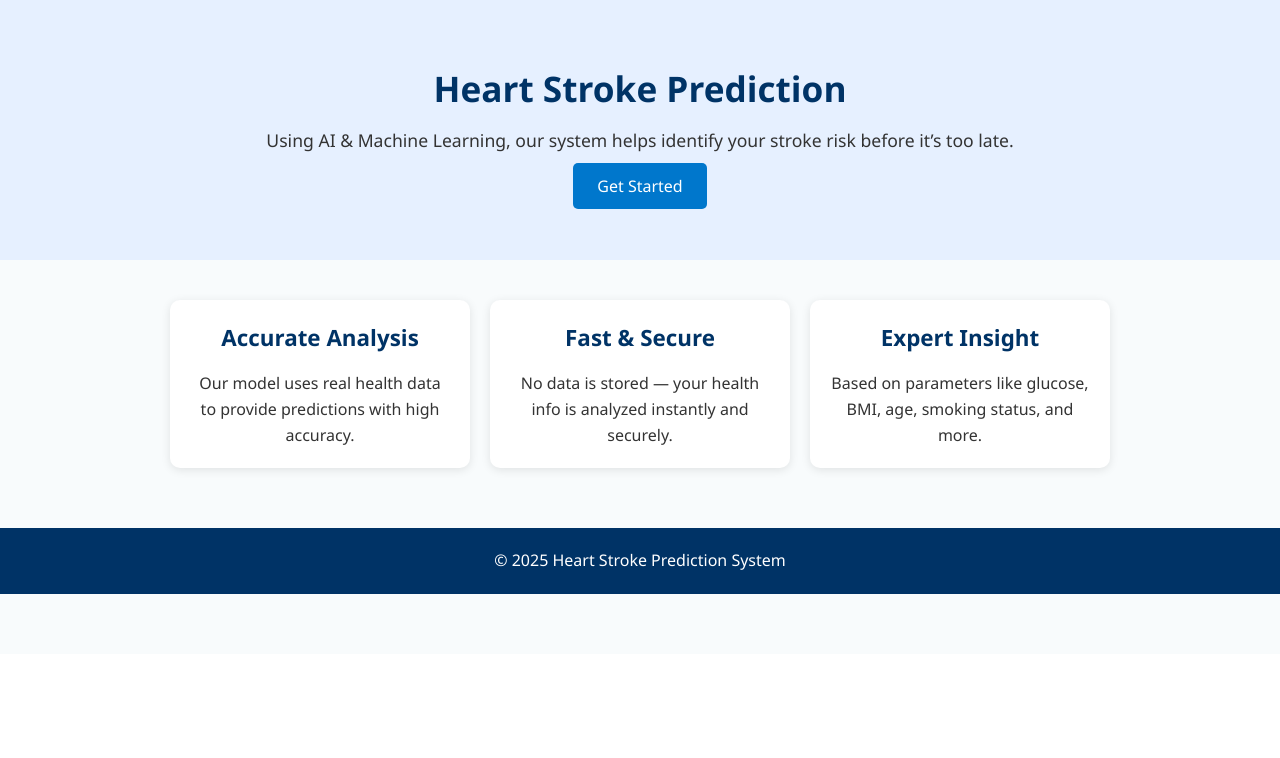
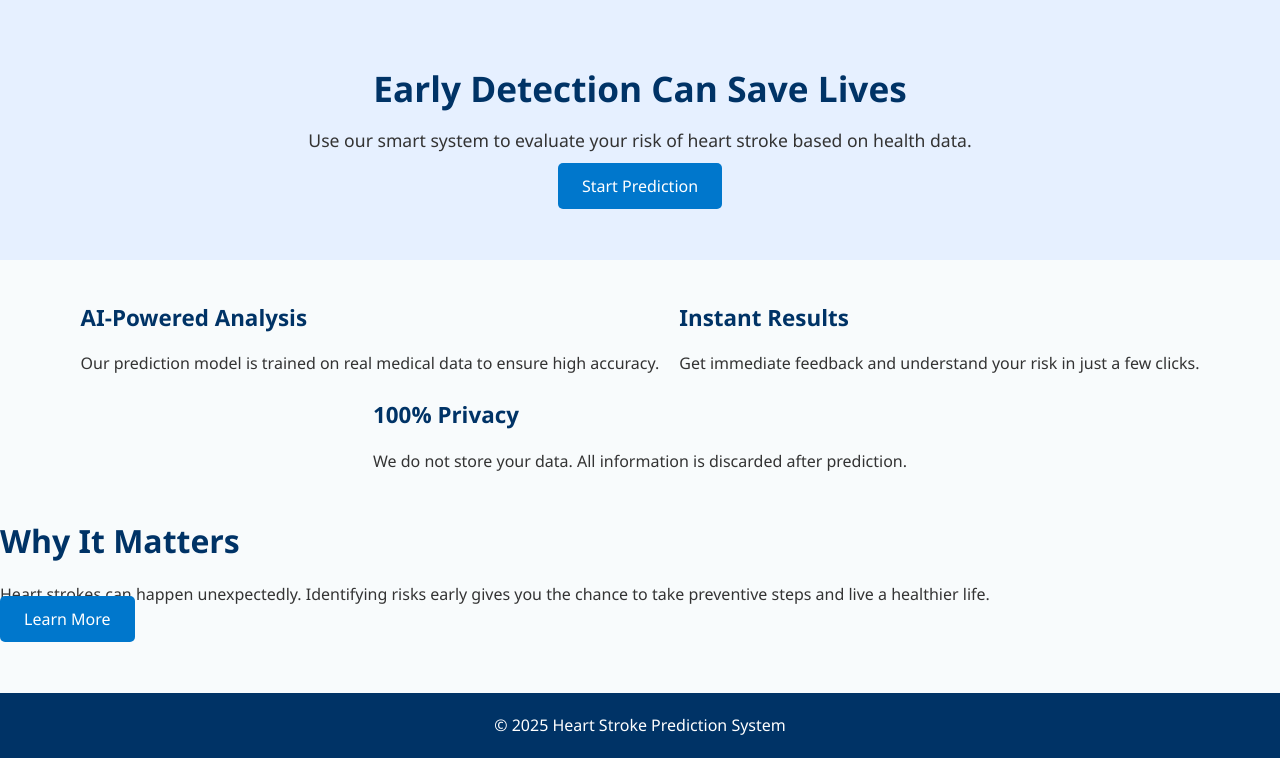
Before and after one commit to sparsha-lab/stroke-prediction, a Flask app: page / in a window 1280 px wide. Shown: the part 146-904 px from the top of the page. Before the commit the page ends 740 px from the top, so only its background shows below. Run offline with Flask 3, Linux system fonts and the light colour scheme; parts of the project's set-up code (start-up, migrations or seed data) failed here and were passed over.

Commit message:
Update index.html

```diff
--- a/templates/index.html
+++ b/templates/index.html
@@ -2,12 +2,13 @@
 <html lang="en">
 <head>
   <meta charset="UTF-8" />
-    <meta name="viewport" content="width=device-width, initial-scale=1.0"/>
-    <title>Home - Heart Stroke Prediction</title>
+  <meta name="viewport" content="width=device-width, initial-scale=1.0" />
+  <title>Heart Stroke Prediction</title>
   <link rel="stylesheet" href="{{ url_for('static', filename='style.css') }}">
 </head>
 <body>
 
+  <!-- Header -->
   <header>
     <h1>Heart Stroke Prediction System</h1>
     <nav>
@@ -20,33 +21,39 @@
     </nav>
   </header>
 
+  <!-- Main Hero Section -->
   <section class="hero">
-    <div class="hero-content">
     <div class="hero-text">
-            <h2>Heart Stroke Prediction</h2>
-            <p>Using AI & Machine Learning, our system helps identify your stroke risk before it’s too late.</p>
-        </div>
-        <div class="hero-action">
-            <a href="/predict" class="btn">Get Started</a>
-        </div>
+      <h2>Early Detection Can Save Lives</h2>
+      <p>Use our smart system to evaluate your risk of heart stroke based on health data.</p>
+      <a href="/predict" class="btn">Start Prediction</a>
     </div>
   </section>
 
+  <!-- Features Section -->
   <section class="features">
-    <div class="feature">
-        <h3>Accurate Analysis</h3>
-        <p>Our model uses real health data to provide predictions with high accuracy.</p>
+    <div class="feature-card">
+      <h3>AI-Powered Analysis</h3>
+      <p>Our prediction model is trained on real medical data to ensure high accuracy.</p>
     </div>
-    <div class="feature">
-        <h3>Fast & Secure</h3>
-        <p>No data is stored — your health info is analyzed instantly and securely.</p>
+    <div class="feature-card">
+      <h3>Instant Results</h3>
+      <p>Get immediate feedback and understand your risk in just a few clicks.</p>
     </div>
-    <div class="feature">
-        <h3>Expert Insight</h3>
-        <p>Based on parameters like glucose, BMI, age, smoking status, and more.</p>
+    <div class="feature-card">
+      <h3>100% Privacy</h3>
+      <p>We do not store your data. All information is discarded after prediction.</p>
     </div>
   </section>
 
+  <!-- Call to Action -->
+  <section class="cta">
+    <h2>Why It Matters</h2>
+    <p>Heart strokes can happen unexpectedly. Identifying risks early gives you the chance to take preventive steps and live a healthier life.</p>
+    <a href="/about" class="btn">Learn More</a>
+  </section>
+
+  <!-- Footer -->
   <footer>
     <p>&copy; 2025 Heart Stroke Prediction System</p>
   </footer>
```
Lines whose indentation alone changed are shown as unchanged.
